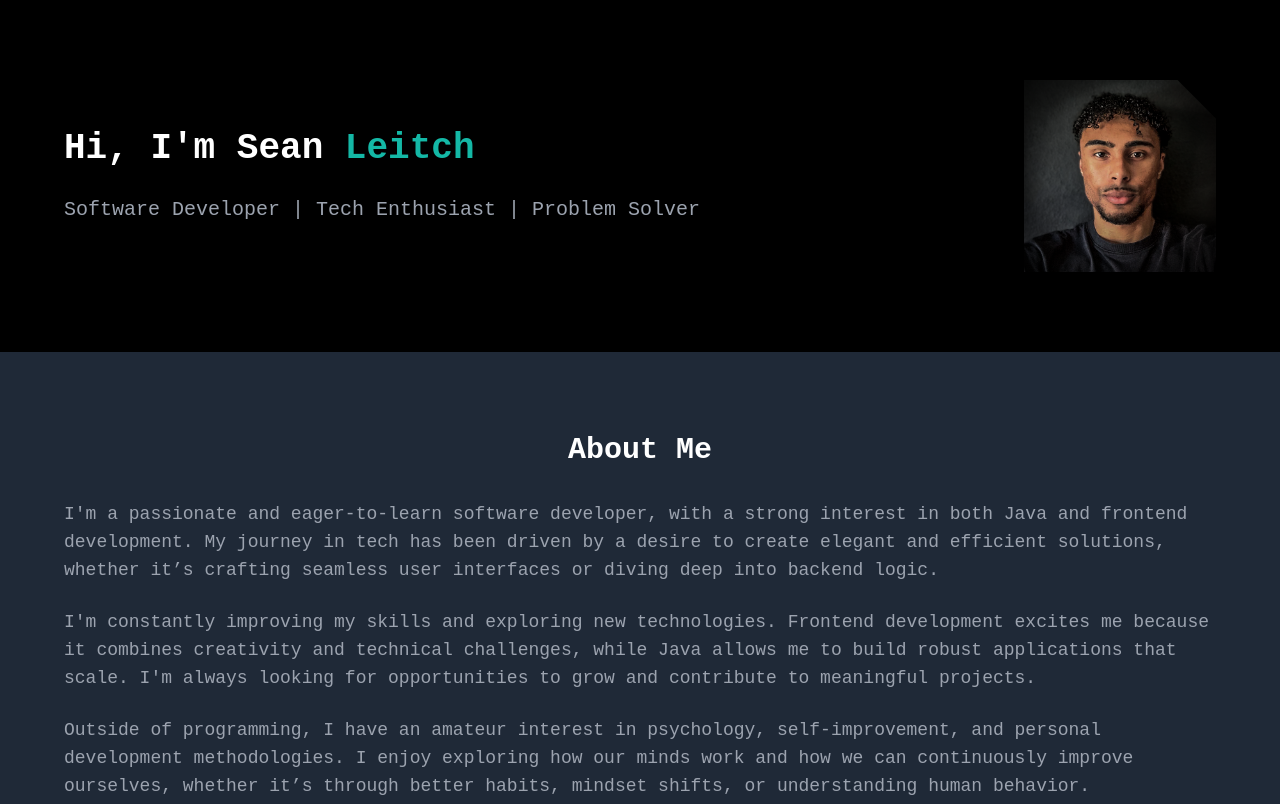
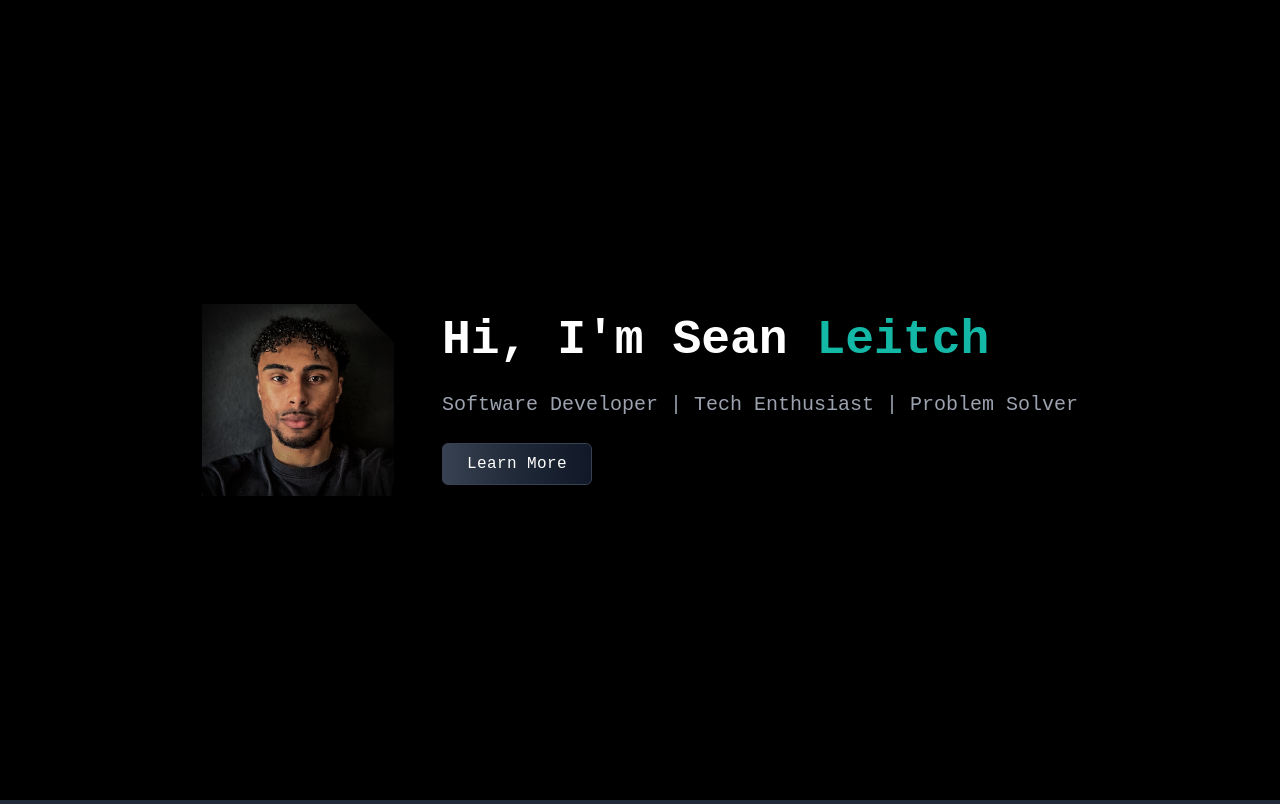
Before and after one commit to selekode/SeanLeitch, a plain HTML site: page index.html in a window 1280 px wide. Shown: the top 804 px of the page. Drawn offline with nearby package versions, Linux system fonts and the light colour scheme.

Commit message:
Header update

```diff
--- a/index.html
+++ b/index.html
@@ -62,6 +62,10 @@
                 typewriter 2.5s steps(19, end) forwards,
                 blinkCaret 0.75s step-end infinite;
         }
+        html {
+            scroll-behavior: smooth;
+
+        }
     </style>
     <style>
         /* Custom class for clipping the top-right corner */
@@ -82,29 +86,41 @@
 <body class="bg-black text-white">
 
 <!-- Header Section -->
-    <section
-        class="flex flex-col md:flex-row items-center justify-center md:justify-between py-20 px-6 md:px-16 max-w-screen-xl mx-auto">
-        <!-- Text Section -->
-        <div class="w-full md:w-2/3 text-center md:text-left">
-            <h1 class="text-4xl font-bold text-white">
+<section class="h-screen flex flex-col md:flex-row items-center justify-center px-6 md:px-16 text-center md:text-left bg-black">
+    <!-- Image -->
+    <div class="mb-8 md:mb-0 md:mr-12 flex justify-center md:justify-end">
+        <img src="images/headshot_4.png" alt="Your Picture"
+             class="w-32 h-32 md:w-48 md:h-48 object-cover clip-image">
+    </div>
+
+    <!-- Text Content -->
+    <div>
+        <h1 class="text-4xl md:text-5xl font-bold text-white">
             <span id="intro" class="typewriter">Hi, I'm Sean <span class="text-teal-500">Leitch</span></span>
         </h1>
-            <p class="text-xl mt-4 text-gray-400">
+        <p class="text-lg md:text-xl mt-4 text-gray-400">
             Software Developer | Tech Enthusiast | Problem Solver
         </p>
-        </div>
 
-        <!-- Image Section -->
-        <div class="w-full md:w-1/3 mt-10 md:mt-0 flex justify-center md:justify-end">
-            <img src="images/headshot_4.png" alt="Your Picture"
-                class="w-40 h-40 md:w-48 md:h-48 object-cover clip-image">
+        <!-- Learn More Button -->
+        <a href="#about"
+   class="mt-6 inline-block px-6 py-2 text-white font-medium rounded-md
+          bg-gradient-to-r from-gray-700 via-gray-800 to-gray-900
+          hover:from-gray-600 hover:to-gray-800
+          shadow-md hover:shadow-blue-500/20
+          transition-all duration-300
+          border border-gray-700 hover:border-blue-500/50 tracking-wide">
+   Learn More
+</a>
+
+
+
     </div>
 </section>
 
 
-
     <!-- About Section -->
-    <section class="py-20 px-6 md:px-16 bg-gray-800">
+    <section id="about" class="py-20 px-6 md:px-16 bg-gray-800">
         <div class="max-w-7xl mx-auto">
             <h2 class="text-3xl font-bold text-white text-center">About Me</h2>
             <div class="mt-8 space-y-6">
@@ -122,7 +138,7 @@
                     projects.
                 </p>
                 <p class="text-lg text-gray-400">
-                    Outside of programming, I have an amateur interest in psychology, self-improvement, and personal
+                    Outside of programming, I have an amateur interest in history, psychology, self-improvement, and personal
                     development methodologies. I enjoy exploring how our minds work and how we can continuously improve
                     ourselves, whether it’s through better habits, mindset shifts, or understanding human behavior.
                 </p>
```
Lines whose indentation alone changed are shown as unchanged.
